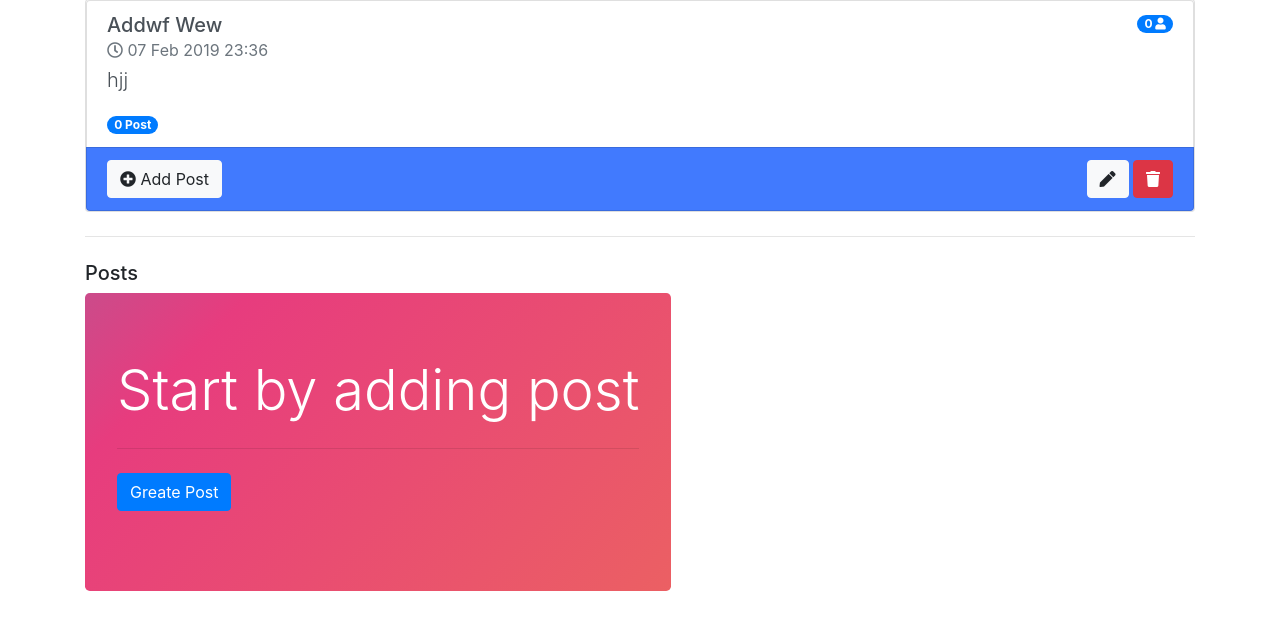
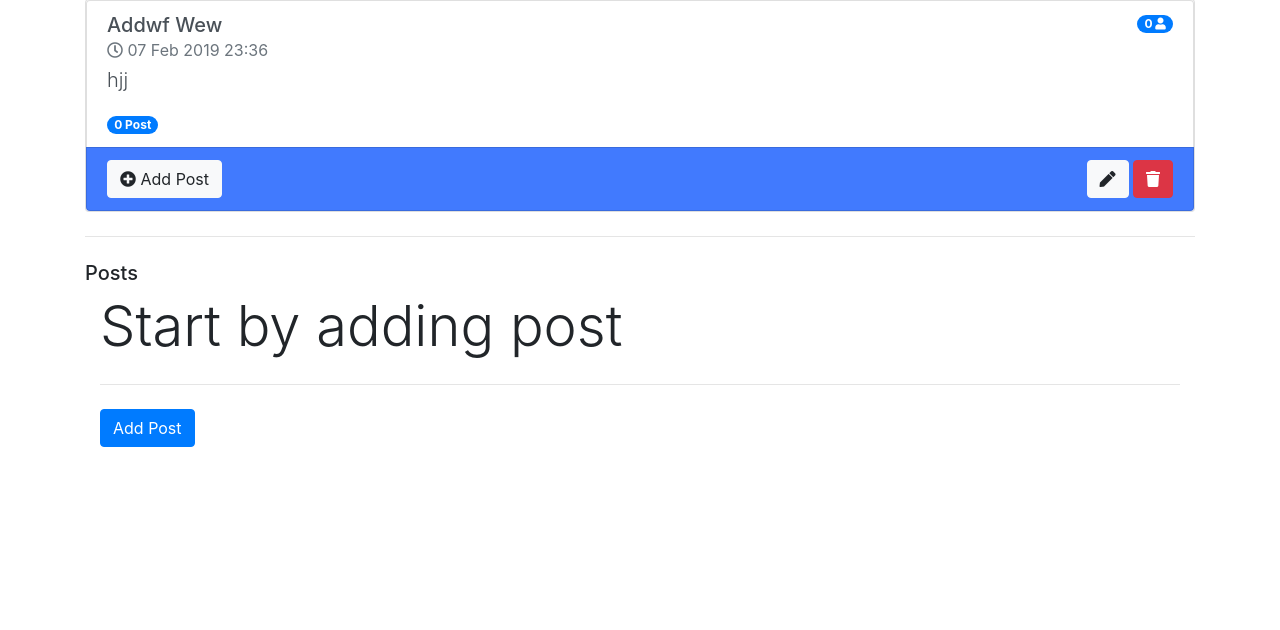
Before and after one commit to Diyaa-Gubarah/Blogger, a Django app: a page that uses group/templates/group/group_detail.html in a window 1280 px wide. Shown: the part 79-709 px from the top of the page. Run offline with Django 3.2, Linux system fonts and the light colour scheme; a user stored in the database is signed in; data comes from the database, SQL or seed files in the repository; both versions use the stored data as it was after the commit; some libraries are stand-ins or nearby versions.

Commit message:
add href="{% url 'post:add_post' group.slug %}" to Add Post button in group_details.html

```diff
--- a/group/templates/group/group_detail.html
+++ b/group/templates/group/group_detail.html
@@ -17,7 +17,7 @@
     </medium>
   </div>
   <li class="list-group-item d-flex justify-content-between align-items-center join">
-    <a class="btn btn-light" href="{% url 'post:add_post' group.slug  %}"><i class="fas fa-plus-circle"></i> Add Post</a>
+    <a class="btn btn-light" href="{% url 'post:add_post' group.slug %}"><i class="fas fa-plus-circle"></i> Add Post</a>
     <div class="">
       <a class="btn btn-light" href="{% url 'group:group_update' group.slug %}"><i class="fas fa-pen"></i></a>
       <a class="btn btn-danger" href="{% url 'group:group_delete' group.slug %}"><i class="fas fa-trash"></i></a>
@@ -54,11 +54,11 @@
       </div>
     </div>
     {% empty %}
-    <div class="jumbotron">
+    <div class="container">
       <h1 class="display-4">Start by adding post</h1>
       <hr class="my-4">
       <p class="lead">
-        <a class="btn btn-primary" href="{% url 'post:add_post' %}" role="button">Greate Post</a>
+        <a class="btn btn-primary" href="{% url 'post:add_post' group.slug %}" role="button">Add Post</a>
       </p>
     </div>
     {% endfor %}
--- a/group/templates/group/groups.html
+++ b/group/templates/group/groups.html
@@ -34,8 +34,8 @@
       </div>
     </div>
     {% empty %}
-    <div class="jumbotron">
-      <h1 class="display-4">Start by adding group</h1>
+    <div class="container">
+      <p class="lead">Start adding group</p>
       <hr class="my-4">
       <p class="lead">
         <a class="btn btn-primary" href="{% url 'group:create_group' %}" role="button">Greate Group</a>
```
Also changed, not shown: db.sqlite3.
